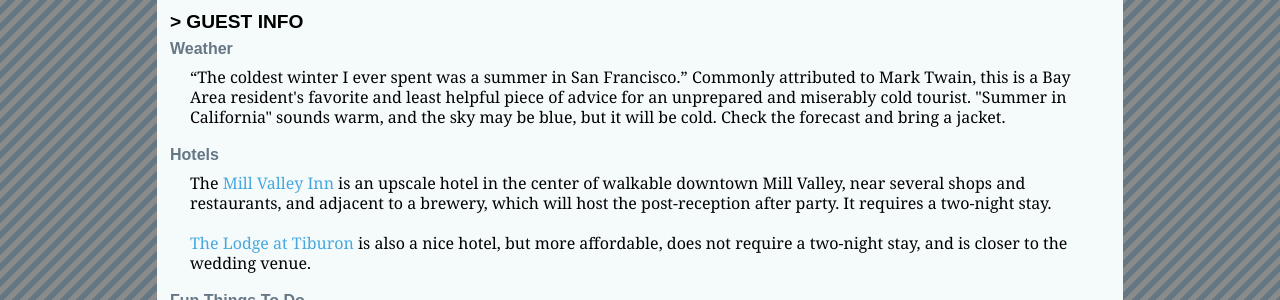
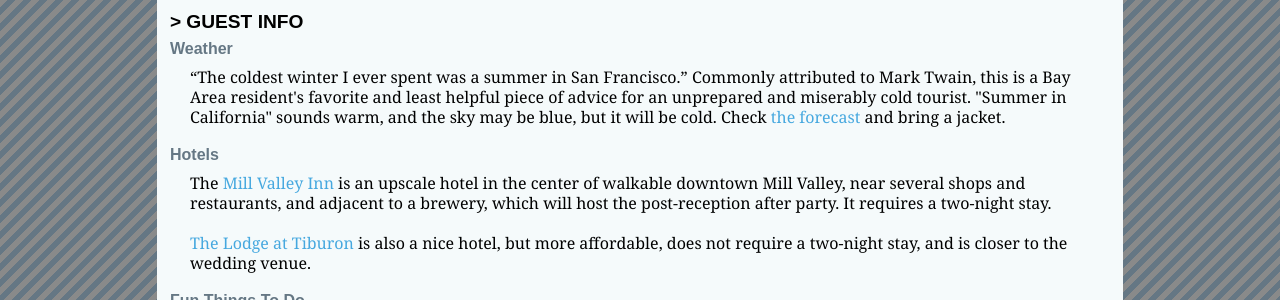
Before and after one commit to jlev/ruthandjosh, a Jekyll site: the page built from guests.html, in a window 1280 px wide. Shown: the part 177-477 px from the top of the page. Built offline with Jekyll 4.4.1, drawn with Linux system fonts in a browser that asks for light colours; nearby versions of some CDN libraries; Markdown is read by kramdown in place of the engine named in the settings; part of the change alters nothing that is shown.

```diff
--- a/guests.html
+++ b/guests.html
@@ -7,7 +7,7 @@ permalink: /guests/
 <div id="guest_info">
 	<div class="text">
 		<h3>Weather</h3>
-		<p><em>&ldquo;The coldest winter I ever spent was a summer in San Francisco.&rdquo;</em> Commonly attributed to Mark Twain, this is a Bay Area resident's favorite and least helpful piece of advice for an unprepared and miserably cold tourist. "Summer in California" sounds warm, and the sky may be blue, but it will be cold. Check the forecast and bring a jacket.</p>
+		<p><em>&ldquo;The coldest winter I ever spent was a summer in San Francisco.&rdquo;</em> Commonly attributed to Mark Twain, this is a Bay Area resident's favorite and least helpful piece of advice for an unprepared and miserably cold tourist. "Summer in California" sounds warm, and the sky may be blue, but it will be cold. Check <a href="http://forecast.io/#/f/37.8812,-122.4658/1372532400">the forecast</a> and bring a jacket.</p>
 	</div>
 	<div class="text">
 		<h3>Hotels</h3>
```
